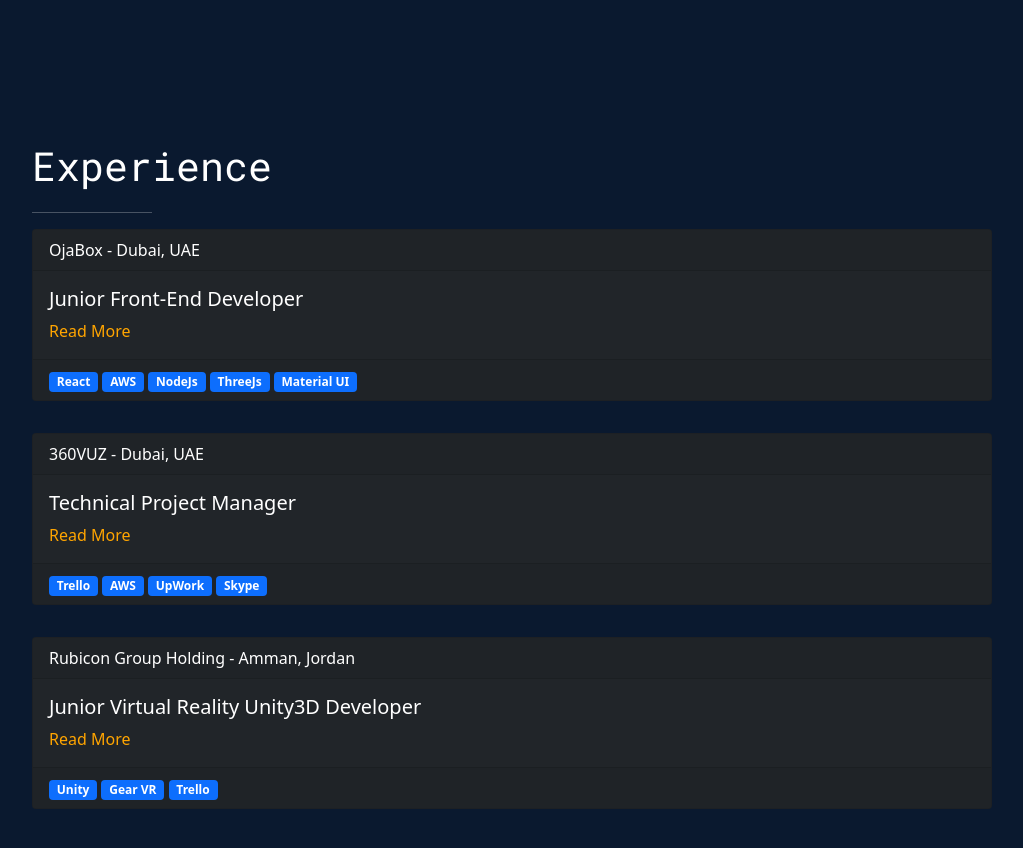
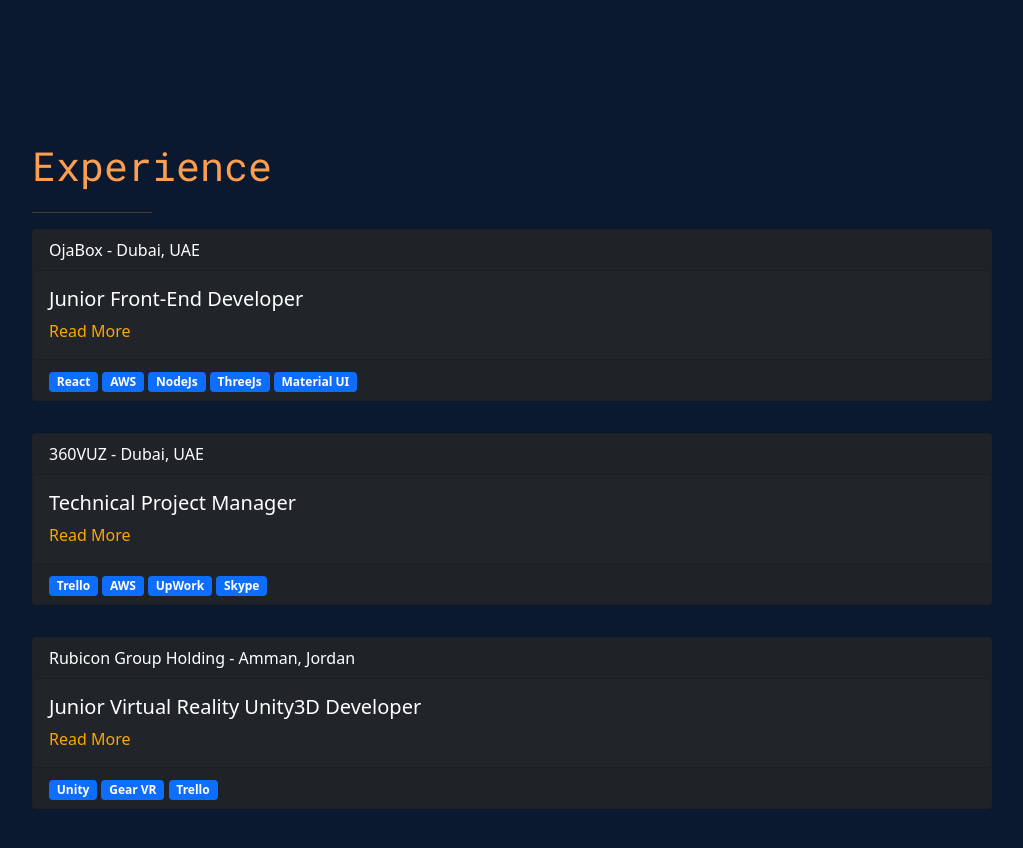
Before and after one commit to NaderNasr/PortfolioV2, a React (Create React App) app: page / in a window 1280 px wide. Shown: the part 2080-2928 px from the top of the page, without its empty margins (128-1151 px from the left). Built offline with nearby package versions, Linux system fonts and the light colour scheme.

Commit message:
add styles

```diff
--- a/src/components/Experience/styles.css
+++ b/src/components/Experience/styles.css
@@ -4,7 +4,7 @@
 .experience-container {
   background-color: #0a192f;
   width: 100vw;
-  height: 100vh;
+  height: 100%;
 }
 
 .experience-text-container {
@@ -12,7 +12,7 @@
 }
 
 .experience-text-header {
-  color: white;
+  color: #FC9E4F;
   font-family: Roboto Mono;
   font-size: 40px;
 }
```
